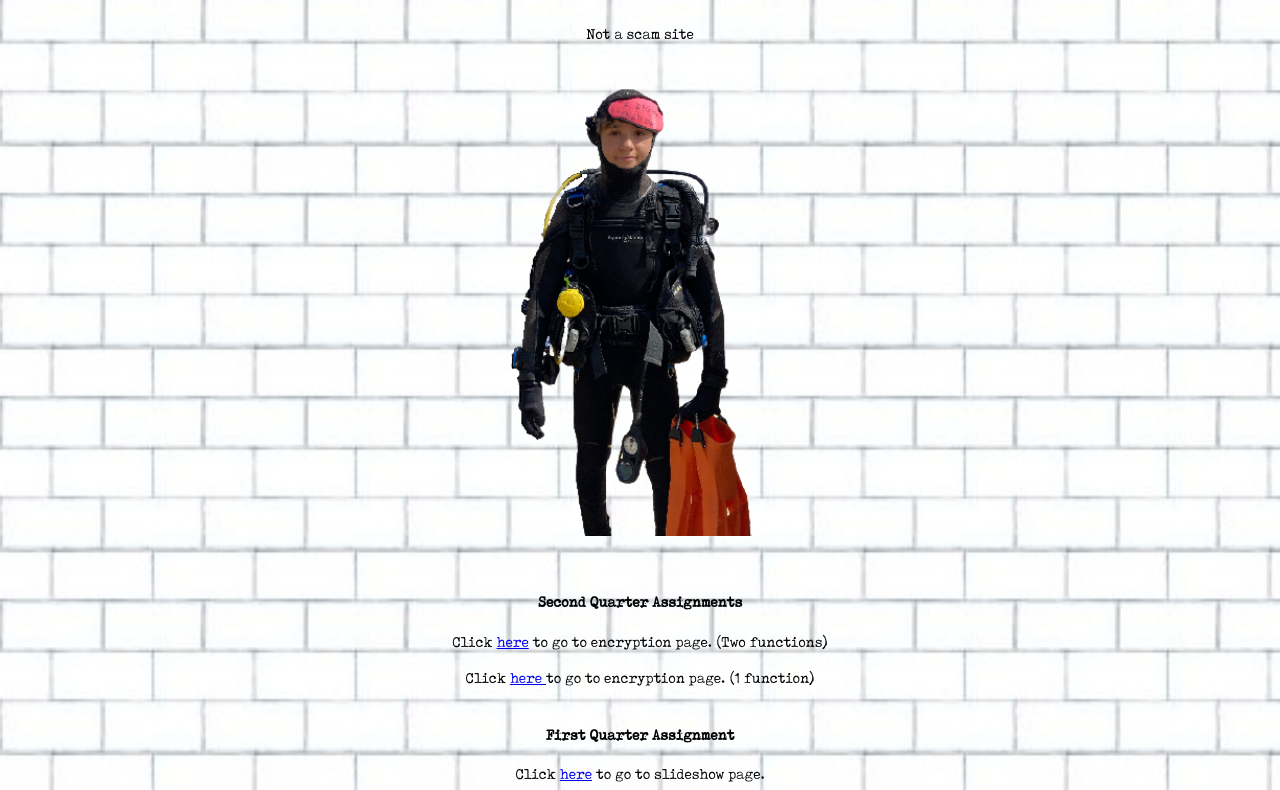
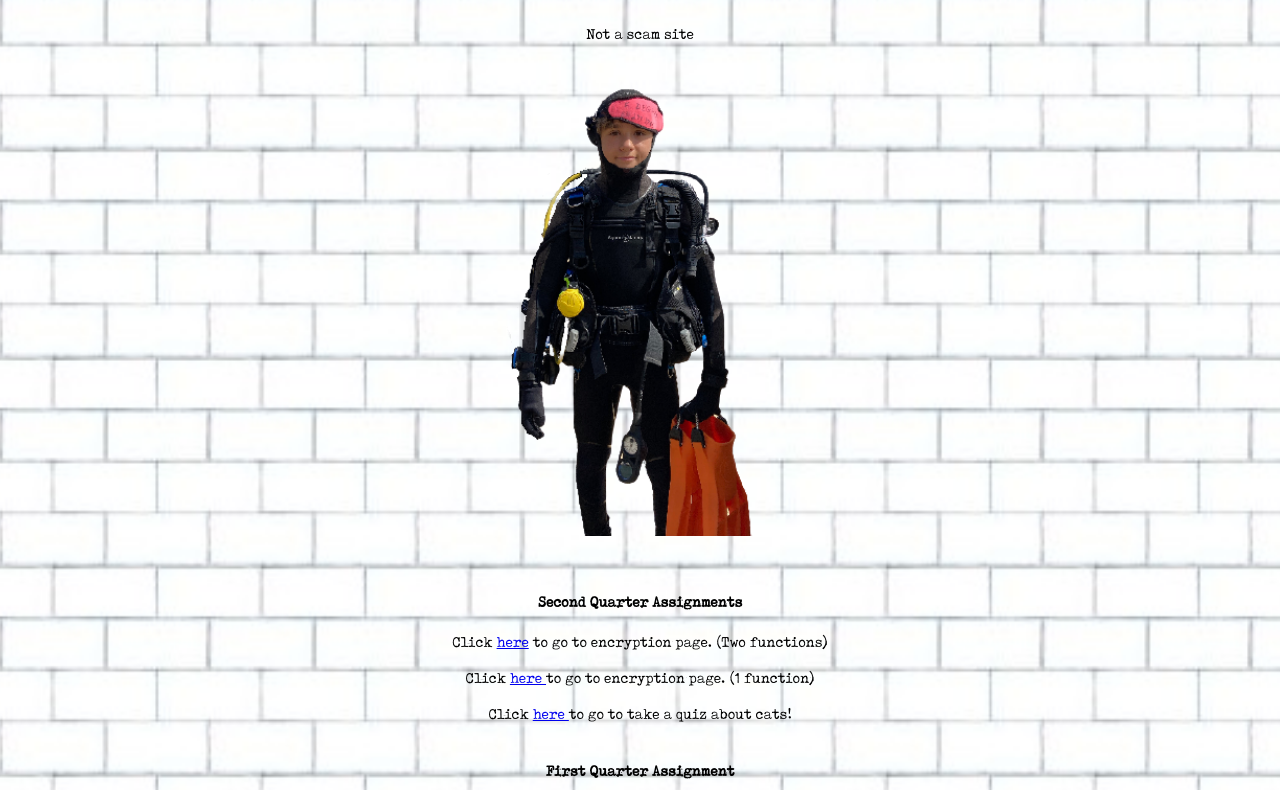
Before and after one commit to p2reneker25/Website, a plain HTML site: page index.html in a window 1280 px wide. Shown: the part 59-849 px from the top of the page. Drawn offline with Linux system fonts and the light colour scheme.

Commit message:
Update index.html

```diff
--- a/index.html
+++ b/index.html
@@ -21,6 +21,8 @@
      <br><br>
      Click <a href="encrypt2.html"> here </a> to go to encryption page. (1 function)
      <br><br>
+    Click <a href="quizGame.html"> here </a> to go to take a quiz about cats!
+    <br><br>
      <h4> First Quarter Assignment</h4>
 
      Click <a href="slideshow.html">here</a> to go to slideshow page.
```
